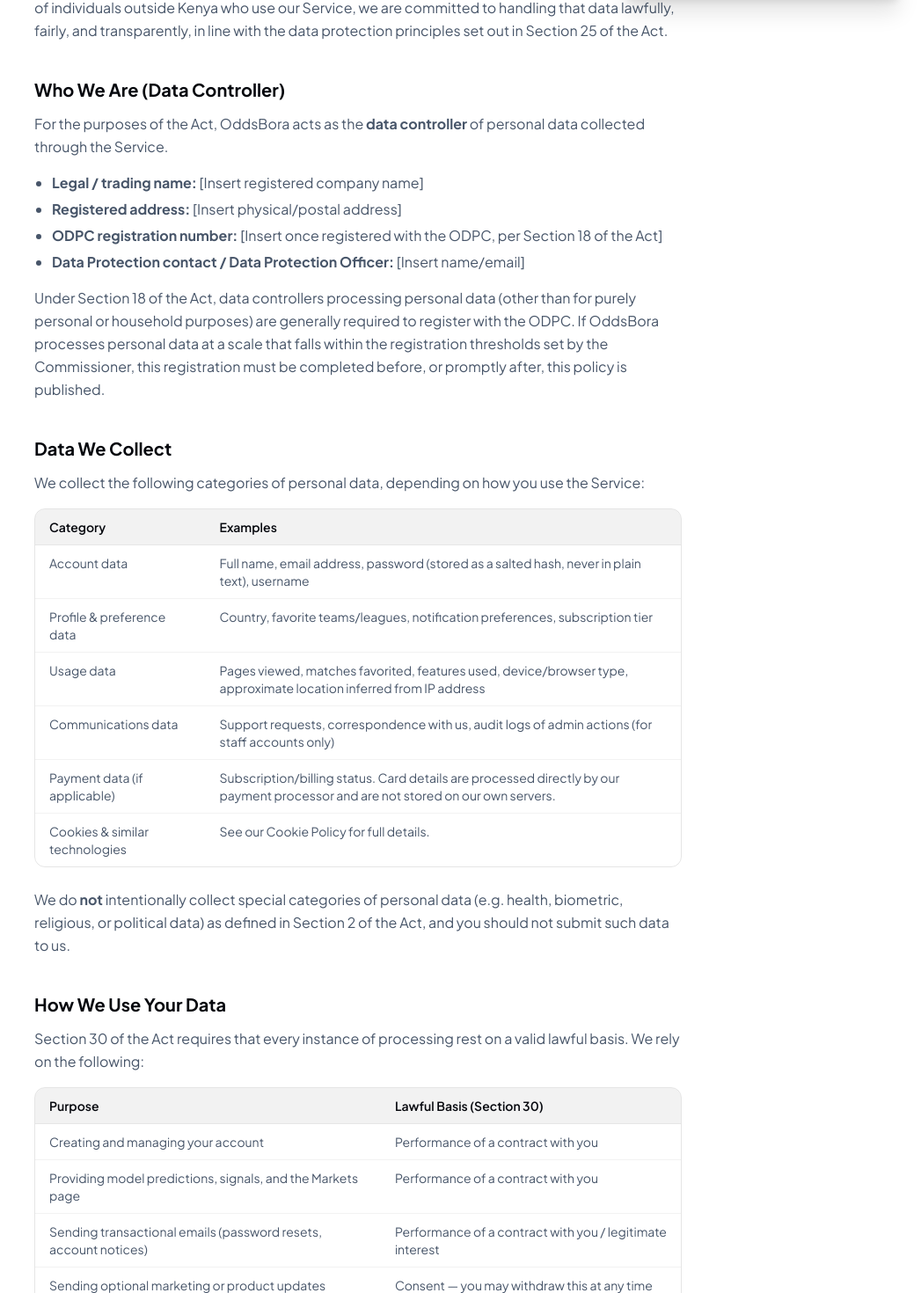
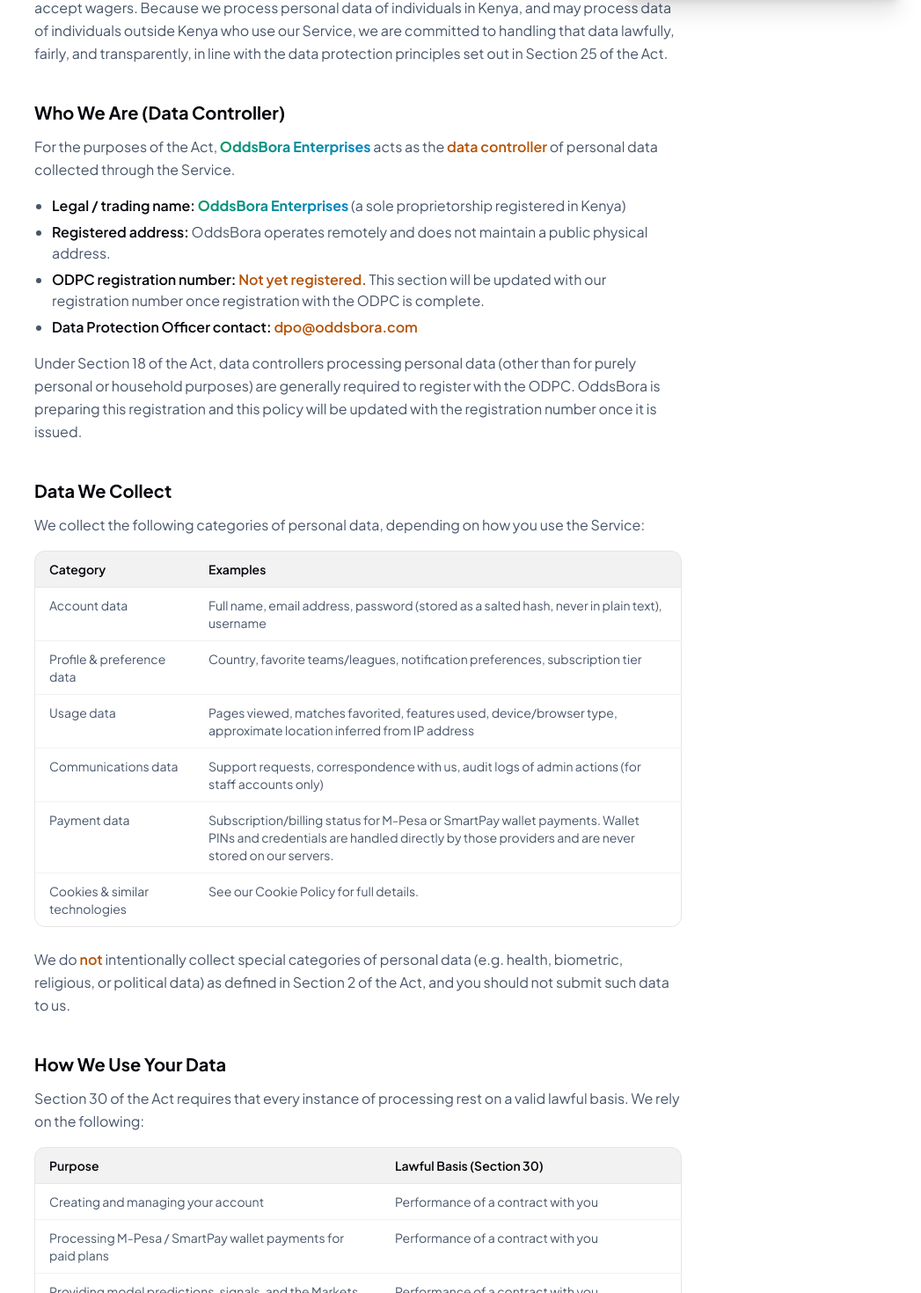
Before and after one commit to oddsbora-project/oddsbora, a React (Vite) app: page /privacy-policy in a window 1280 px wide. Shown: the part 780-2250 px from the top of the page at 88% size, without its empty margins (233-1280 px from the left). Built offline with nearby package versions, Linux system fonts and the light colour scheme; no server answers.

Commit message:
Update PrivacyPolicy.tsx

```diff
--- a/src/pages/public/PrivacyPolicy.tsx
+++ b/src/pages/public/PrivacyPolicy.tsx
@@ -1,6 +1,6 @@
 import LegalPageLayout from '@/components/LegalPageLayout'
 
-// Small local helpers so the content below stays readable.
+// ── Typography helpers (same system as the Terms of Service) ───────
 const H2 = ({ id, children }: { id: string; children: React.ReactNode }) => (
   <h2 id={id} className="text-xl font-bold text-navy-950 mt-10 mb-3 scroll-mt-24">
     {children}
@@ -12,6 +12,26 @@ const P = ({ children }: { children: React.ReactNode }) => (
 const UL = ({ children }: { children: React.ReactNode }) => (
   <ul className="list-disc pl-5 space-y-1.5 text-slate-600 mb-4">{children}</ul>
 )
+
+// Brand: the operator's name, heading font with a green-to-blue gradient.
+const Brand = () => (
+  <span className="whitespace-nowrap font-display font-bold bg-gradient-to-r from-emerald-600 to-sky-600 bg-clip-text text-transparent">
+    OddsBora Enterprises
+  </span>
+)
+// Key: a term or figure the reader should not miss (amber).
+const Key = ({ children }: { children: React.ReactNode }) => (
+  <strong className="font-semibold text-amber-700">{children}</strong>
+)
+// Lead: a label introducing a list item (navy, so it doesn't compete with Key).
+const Lead = ({ children }: { children: React.ReactNode }) => (
+  <strong className="font-semibold text-navy-950">{children}</strong>
+)
+// Important: a passage that carries real legal weight. Violet, heading font, medium weight.
+const Important = ({ children }: { children: React.ReactNode }) => (
+  <p className="font-display font-medium text-violet-700 leading-relaxed mb-4">{children}</p>
+)
+
 const Table = ({ head, rows }: { head: string[]; rows: string[][] }) => (
   <div className="overflow-x-auto mb-6 rounded-xl border border-black/10">
     <table className="w-full text-sm text-left">
@@ -60,8 +80,15 @@ export default function PrivacyPolicy() {
   return (
     <LegalPageLayout
       title="Privacy Policy"
-      lastUpdated="[Insert publish date]"
-      intro="This Privacy Policy explains how OddsBora ('we', 'us', 'our') collects, uses, discloses, and protects personal data belonging to users of our website and services (the 'Service'), in accordance with Kenya's Data Protection Act, 2019 ('the Act'), the Data Protection (General) Regulations, 2021, and guidance issued by the Office of the Data Protection Commissioner ('ODPC')."
+      lastUpdated="28 September 2026"
+      intro={
+        <>
+          This Privacy Policy explains how <Brand /> ('we', 'us', 'our') collects, uses, discloses, and protects
+          personal data belonging to users of our website and services (the 'Service'), in accordance with Kenya's
+          Data Protection Act, 2019 ('the Act'), the Data Protection (General) Regulations, 2021, and guidance
+          issued by the Office of the Data Protection Commissioner ('ODPC').
+        </>
+      }
       sections={SECTIONS}
     >
       <H2 id="introduction">Introduction</H2>
@@ -75,20 +102,19 @@ export default function PrivacyPolicy() {
 
       <H2 id="who-we-are">Who We Are (Data Controller)</H2>
       <P>
-        For the purposes of the Act, OddsBora acts as the <strong>data controller</strong> of personal data
-        collected through the Service.
+        For the purposes of the Act, <Brand /> acts as the <Key>data controller</Key> of personal data collected
+        through the Service.
       </P>
       <UL>
-        <li><strong>Legal / trading name:</strong> [Insert registered company name]</li>
-        <li><strong>Registered address:</strong> [Insert physical/postal address]</li>
-        <li><strong>ODPC registration number:</strong> [Insert once registered with the ODPC, per Section 18 of the Act]</li>
-        <li><strong>Data Protection contact / Data Protection Officer:</strong> [Insert name/email]</li>
+        <li><Lead>Legal / trading name:</Lead> <Brand /> (a sole proprietorship registered in Kenya)</li>
+        <li><Lead>Registered address:</Lead> OddsBora operates remotely and does not maintain a public physical address.</li>
+        <li><Lead>ODPC registration number:</Lead> <Key>Not yet registered.</Key> This section will be updated with our registration number once registration with the ODPC is complete.</li>
+        <li><Lead>Data Protection Officer contact:</Lead> <Key>dpo@oddsbora.com</Key></li>
       </UL>
       <P>
         Under Section 18 of the Act, data controllers processing personal data (other than for purely personal or
-        household purposes) are generally required to register with the ODPC. If OddsBora processes personal data
-        at a scale that falls within the registration thresholds set by the Commissioner, this registration must be
-        completed before, or promptly after, this policy is published.
+        household purposes) are generally required to register with the ODPC. OddsBora is preparing this
+        registration and this policy will be updated with the registration number once it is issued.
       </P>
 
       <H2 id="data-we-collect">Data We Collect</H2>
@@ -100,12 +126,12 @@ export default function PrivacyPolicy() {
           ['Profile & preference data', 'Country, favorite teams/leagues, notification preferences, subscription tier'],
           ['Usage data', 'Pages viewed, matches favorited, features used, device/browser type, approximate location inferred from IP address'],
           ['Communications data', 'Support requests, correspondence with us, audit logs of admin actions (for staff accounts only)'],
-          ['Payment data (if applicable)', 'Subscription/billing status. Card details are processed directly by our payment processor and are not stored on our own servers.'],
+          ['Payment data', 'Subscription/billing status for M-Pesa or SmartPay wallet payments. Wallet PINs and credentials are handled directly by those providers and are never stored on our servers.'],
           ['Cookies & similar technologies', 'See our Cookie Policy for full details.'],
         ]}
       />
       <P>
-        We do <strong>not</strong> intentionally collect special categories of personal data (e.g. health, biometric,
+        We do <Key>not</Key> intentionally collect special categories of personal data (e.g. health, biometric,
         religious, or political data) as defined in Section 2 of the Act, and you should not submit such data to us.
       </P>
 
@@ -118,6 +144,7 @@ export default function PrivacyPolicy() {
         head={['Purpose', 'Lawful Basis (Section 30)']}
         rows={[
           ['Creating and managing your account', 'Performance of a contract with you'],
+          ['Processing M-Pesa / SmartPay wallet payments for paid plans', 'Performance of a contract with you'],
           ['Providing model predictions, signals, and the Markets page', 'Performance of a contract with you'],
           ['Sending transactional emails (password resets, account notices)', 'Performance of a contract with you / legitimate interest'],
           ['Sending optional marketing or product updates', 'Consent — you may withdraw this at any time'],
@@ -142,14 +169,14 @@ export default function PrivacyPolicy() {
       <P>We do not sell your personal data. We share data only with:</P>
       <UL>
         <li>
-          <strong>Service providers (data processors)</strong> who host or process data on our behalf under
-          contract, currently including Supabase (database, authentication) and Cloudflare (hosting, content
-          delivery). These providers are contractually restricted from using your data for their own purposes.
+          <Lead>Service providers (data processors)</Lead> who host or process data on our behalf under contract,
+          currently including Supabase (database, authentication) and Cloudflare (hosting, content delivery).
+          These providers are contractually restricted from using your data for their own purposes.
         </li>
-        <li><strong>Sports-data and odds providers</strong>, to the extent needed to generate match and market content — this does not typically involve your personal data.</li>
-        <li><strong>Payment processors</strong>, if you subscribe to a paid tier.</li>
-        <li><strong>Regulators or law enforcement</strong>, where we are legally compelled to disclose data.</li>
-        <li><strong>A successor entity</strong>, in the event of a merger, acquisition, or sale of assets, subject to equivalent privacy protections.</li>
+        <li><Lead>Sports-data and odds providers</Lead>, to the extent needed to generate match and market content — this does not typically involve your personal data.</li>
+        <li><Lead>Payment providers</Lead> (M-Pesa, SmartPay), to process payments for paid plans.</li>
+        <li><Lead>Regulators or law enforcement</Lead>, where we are legally compelled to disclose data.</li>
+        <li><Lead>A successor entity</Lead>, in the event of a change in how the business is structured or operated, subject to equivalent privacy protections.</li>
       </UL>
 
       <H2 id="transfers">International Data Transfers</H2>
@@ -160,10 +187,9 @@ export default function PrivacyPolicy() {
         have given your explicit consent to the transfer.
       </P>
       <P>
-        [Insert specific detail here once confirmed: e.g. "Our database infrastructure is hosted with Supabase in
-        the [region] region. We rely on [contractual safeguards / your consent at registration] as the basis for
-        this transfer, consistent with Sections 48–51 of the Act."] This section should be finalized with input
-        from your infrastructure and legal teams before publishing.
+        Our database infrastructure is hosted with Supabase in the <Key>eu-west-1 (Ireland, European Union)</Key>{' '}
+        region. We rely on contractual safeguards with our provider, together with your consent at registration, as
+        the basis for this transfer, consistent with Sections 48–51 of the Act.
       </P>
 
       <H2 id="retention">Data Retention</H2>
@@ -173,9 +199,17 @@ export default function PrivacyPolicy() {
         financial record-keeping obligations).
       </P>
       <UL>
-        <li><strong>Active accounts:</strong> retained for as long as the account exists.</li>
-        <li><strong>Deleted/inactive accounts:</strong> personal data is deleted within [Insert period, e.g. 30–90 days] of account deletion, except where retention is required by law.</li>
-        <li><strong>Audit and security logs:</strong> retained for [Insert period] to support fraud prevention and security investigations.</li>
+        <li><Lead>Active accounts:</Lead> retained for as long as the account exists.</li>
+        <li>
+          <Lead>Deleted accounts:</Lead> when you use the account deletion feature in the app, your profile,
+          favorites, notifications, preferences, and subscription record are deleted immediately. Any residual
+          copies held in backups are purged within <Key>14 days</Key>, except where retention is required by law.
+        </li>
+        <li>
+          <Lead>Audit and security logs:</Lead> retained for <Key>12 months</Key> to support fraud prevention and
+          security investigations. The Act does not prescribe a fixed period for this; 12 months reflects common
+          industry practice and is reviewed periodically.
+        </li>
       </UL>
 
       <H2 id="security">Data Security</H2>
@@ -185,22 +219,22 @@ export default function PrivacyPolicy() {
         controls restricting administrative access, and Row Level Security on our database so that users can only
         access data they are authorized to see.
       </P>
-      <P>
+      <Important>
         In the event of a personal data breach likely to result in risk to your rights and freedoms, we will notify
         the ODPC within 72 hours of becoming aware of the breach, and will notify affected individuals without
         undue delay, as required by Section 43 of the Act.
-      </P>
+      </Important>
 
       <H2 id="your-rights">Your Rights Under the Data Protection Act</H2>
       <P>Section 26 of the Act gives you the following rights over your personal data:</P>
       <UL>
-        <li><strong>Right to be informed</strong> of the use to which your personal data is to be put.</li>
-        <li><strong>Right of access</strong> to the personal data we hold about you.</li>
-        <li><strong>Right to correction</strong> of inaccurate or misleading data.</li>
-        <li><strong>Right to erasure</strong> of false or unlawfully obtained data, or data we no longer have a lawful basis to hold.</li>
-        <li><strong>Right to object</strong> to processing of your data, including for direct marketing.</li>
-        <li><strong>Right to data portability</strong>, where technically feasible.</li>
-        <li><strong>Right to withdraw consent</strong> at any time, where processing is based on consent, without affecting processing carried out before withdrawal.</li>
+        <li><Lead>Right to be informed</Lead> of the use to which your personal data is to be put.</li>
+        <li><Lead>Right of access</Lead> to the personal data we hold about you.</li>
+        <li><Lead>Right to correction</Lead> of inaccurate or misleading data.</li>
+        <li><Lead>Right to erasure</Lead> of false or unlawfully obtained data, or data we no longer have a lawful basis to hold — you can exercise this yourself at any time using the account deletion feature in the app.</li>
+        <li><Lead>Right to object</Lead> to processing of your data, including for direct marketing.</li>
+        <li><Lead>Right to data portability</Lead>, where technically feasible.</li>
+        <li><Lead>Right to withdraw consent</Lead> at any time, where processing is based on consent, without affecting processing carried out before withdrawal.</li>
       </UL>
       <P>
         To exercise any of these rights, contact us using the details in the "Contact & Complaints" section below.
@@ -219,9 +253,10 @@ export default function PrivacyPolicy() {
 
       <H2 id="children">Children's Privacy</H2>
       <P>
-        The Service is intended for individuals aged 18 and above. We do not knowingly collect personal data from
-        anyone under 18. If we become aware that we have inadvertently collected data from a minor, we will delete
-        it promptly. If you believe a minor has provided us with personal data, please contact us immediately.
+        The Service is intended for individuals aged <Key>18</Key> and above. We do not knowingly collect personal
+        data from anyone under 18. If we become aware that we have inadvertently collected data from a minor, we
+        will delete it promptly. If you believe a minor has provided us with personal data, please contact us
+        immediately.
       </P>
 
       <H2 id="changes">Changes to This Policy</H2>
@@ -234,7 +269,10 @@ export default function PrivacyPolicy() {
       <H2 id="contact">Contact & Complaints</H2>
       <P>
         If you have questions about this Privacy Policy or wish to exercise your rights, contact us at:{' '}
-        <strong>[Insert contact email]</strong>.
+        <a href="mailto:privacy@oddsbora.com" className="text-signal-green font-semibold hover:underline">
+          privacy@oddsbora.com
+        </a>
+        .
       </P>
       <P>
         If you are not satisfied with our response, you have the right to lodge a complaint with the Office of the
@@ -242,8 +280,18 @@ export default function PrivacyPolicy() {
       </P>
       <UL>
         <li>Office of the Data Protection Commissioner, Kenya</li>
-        <li>Website: odpc.go.ke</li>
-        <li>[Insert current ODPC physical address / phone / email, as published on odpc.go.ke, at time of publishing]</li>
+        <li>
+          Current contact details are published at{' '}
+          <a
+            href="https://www.odpc.go.ke"
+            target="_blank"
+            rel="noopener noreferrer"
+            className="text-signal-green font-semibold hover:underline"
+          >
+            odpc.go.ke
+          </a>
+          . We have not reproduced them here so this page cannot go out of date if they change theirs.
+        </li>
       </UL>
     </LegalPageLayout>
   )
```
